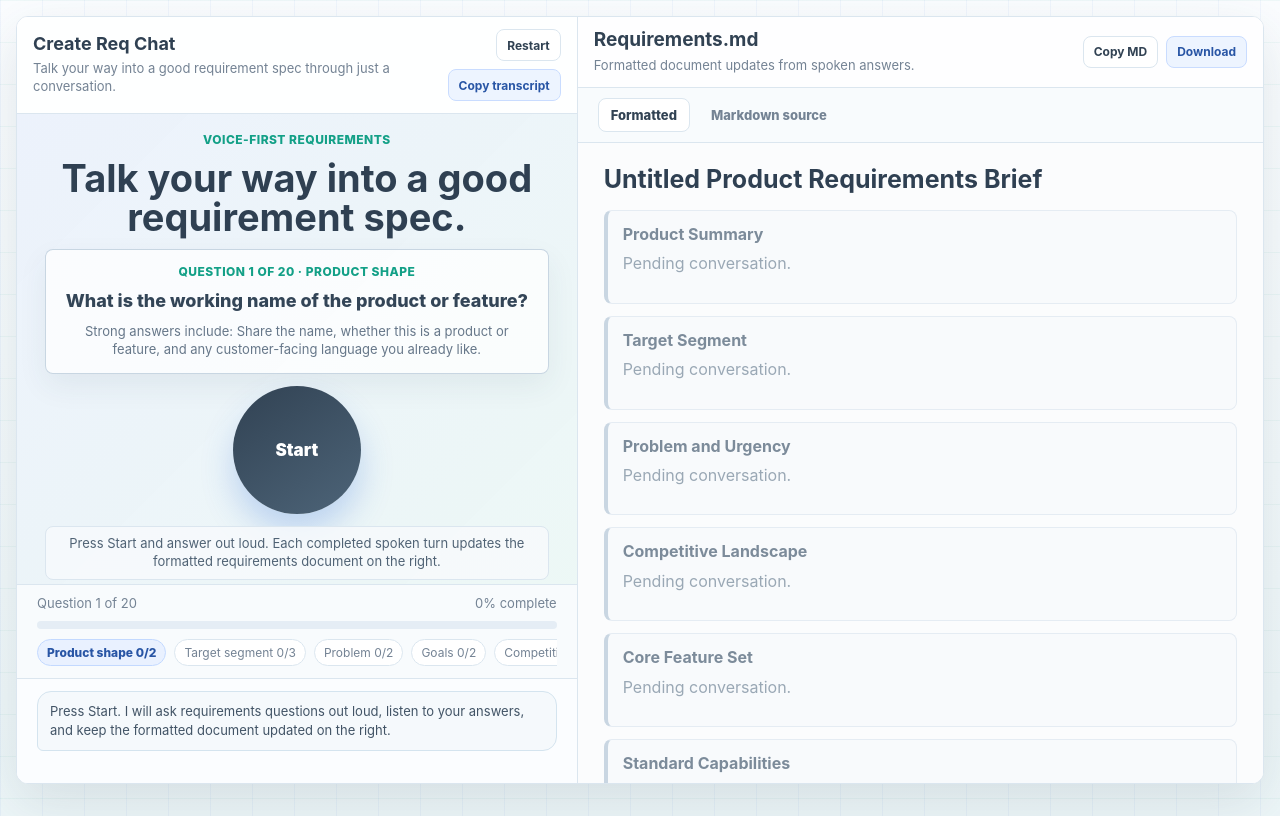
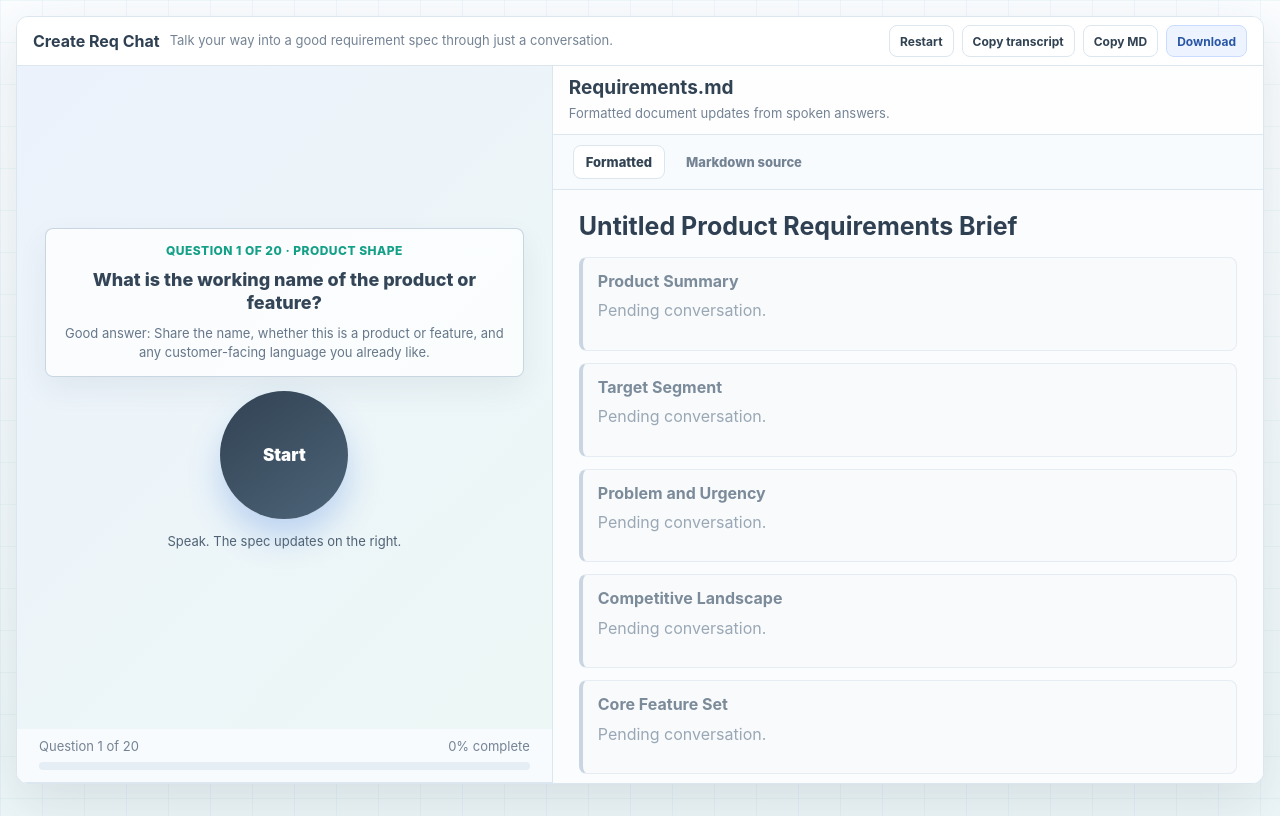
Before and after one commit to aditya-vithaldas/create-req-chat, a website: page index.html in a window 1280 px wide. Drawn offline with Linux system fonts and the light colour scheme.

Commit message:
Simplify voice workspace header

```diff
--- a/index.html
+++ b/index.html
@@ -57,12 +57,18 @@
       height: calc(100vh - 32px);
       margin: 16px auto;
       display: grid;
-      grid-template-columns: minmax(380px, 0.9fr) minmax(540px, 1.1fr);
+      grid-template-rows: auto minmax(0, 1fr);
       border: 1px solid var(--line);
       border-radius: 12px;
       background: var(--paper);
       box-shadow: var(--shadow);
       overflow: hidden;
+    }
+
+    .workspace {
+      min-height: 0;
+      display: grid;
+      grid-template-columns: minmax(380px, 0.86fr) minmax(540px, 1.14fr);
     }
 
     .conversation,
@@ -73,20 +79,27 @@
 
     .conversation {
       display: grid;
-      grid-template-rows: auto minmax(0, 1fr) auto minmax(90px, 0.22fr);
+      grid-template-rows: minmax(0, 1fr) auto minmax(0, auto);
       border-right: 1px solid var(--line);
       background: #fbfdff;
     }
 
-    .topbar,
+    .app-header,
     .doc-head {
-      padding: 12px 16px;
       display: flex;
       align-items: center;
       justify-content: space-between;
       gap: 14px;
       border-bottom: 1px solid var(--line);
       background: rgba(255, 255, 255, 0.86);
+    }
+
+    .app-header {
+      padding: 8px 16px;
+    }
+
+    .doc-head {
+      padding: 11px 16px;
     }
 
     h1,
@@ -97,7 +110,7 @@
     }
 
     h1 {
-      font-size: 18px;
+      font-size: 16px;
       line-height: 1.16;
       letter-spacing: 0;
       color: #2f4052;
@@ -118,11 +131,24 @@
     }
 
     .subtitle {
-      margin-top: 5px;
+      margin-top: 0;
       max-width: 560px;
     }
 
-    .session-actions,
+    .header-copy {
+      display: flex;
+      align-items: center;
+      gap: 10px;
+      min-width: 0;
+    }
+
+    .header-copy .subtitle {
+      white-space: nowrap;
+      overflow: hidden;
+      text-overflow: ellipsis;
+    }
+
+    .app-actions,
     .doc-actions {
       display: flex;
       flex-wrap: wrap;
@@ -149,9 +175,9 @@
     }
 
     .progress-wrap {
-      padding: 10px 20px;
+      padding: 9px 22px 12px;
       display: grid;
-      gap: 10px;
+      gap: 8px;
       border-bottom: 1px solid var(--line);
       background: #f8fbfd;
     }
@@ -180,7 +206,7 @@
     }
 
     .section-rail {
-      display: flex;
+      display: none;
       gap: 8px;
       overflow-x: auto;
       padding-bottom: 2px;
@@ -206,12 +232,17 @@
 
     .messages {
       min-height: 0;
+      max-height: 150px;
       overflow: auto;
       padding: 12px 20px 16px;
       display: flex;
       flex-direction: column;
       gap: 8px;
       background: #fbfdff;
+    }
+
+    .messages:empty {
+      display: none;
     }
 
     .bubble {
@@ -250,10 +281,9 @@
 
     .live-panel {
       min-height: 0;
-      padding: 18px 28px;
+      padding: 28px;
       display: grid;
       place-items: center;
-      border-bottom: 1px solid var(--line);
       background:
         linear-gradient(135deg, rgba(47, 111, 221, 0.09), rgba(19, 160, 135, 0.08)),
         #ffffff;
@@ -291,12 +321,11 @@
       min-width: 0;
       display: grid;
       justify-items: center;
-      gap: 12px;
+      gap: 14px;
       width: min(640px, 100%);
       text-align: center;
     }
 
-    .hero-kicker,
     .question-label {
       color: var(--accent);
       font-size: 12px;
@@ -305,19 +334,11 @@
       text-transform: uppercase;
     }
 
-    .voice-headline {
-      max-width: 600px;
-      font-size: clamp(26px, 3.5vw, 38px);
-      line-height: 1.02;
-      letter-spacing: 0;
-      color: #2f4052;
-    }
-
     .question-card {
-      width: min(600px, 100%);
+      width: min(540px, 100%);
       display: grid;
       gap: 10px;
-      padding: 14px;
+      padding: 14px 16px;
       border: 1px solid rgba(184, 201, 217, 0.76);
       border-radius: var(--radius);
       background: rgba(255, 255, 255, 0.74);
@@ -339,11 +360,10 @@
 
     .live-caption {
       min-height: 34px;
-      width: min(600px, 100%);
-      padding: 8px 12px;
-      border: 1px solid var(--line);
-      border-radius: var(--radius);
-      background: rgba(248, 251, 253, 0.82);
+      width: min(520px, 100%);
+      padding: 0;
+      border: 0;
+      background: transparent;
       color: #506375;
     }
 
@@ -493,12 +513,15 @@
         height: auto;
         min-height: calc(100vh - 20px);
         margin: 10px auto;
+      }
+
+      .workspace {
         grid-template-columns: 1fr;
       }
 
       .conversation {
-        min-height: 620px;
-        grid-template-rows: auto minmax(520px, auto) auto minmax(180px, auto);
+        min-height: 520px;
+        grid-template-rows: minmax(380px, auto) auto minmax(0, auto);
         border-right: 0;
         border-bottom: 1px solid var(--line);
       }
@@ -509,13 +532,13 @@
     }
 
     @media (max-width: 680px) {
-      .topbar,
+      .app-header,
       .doc-head {
         flex-direction: column;
+        align-items: flex-start;
       }
 
-      .session-actions,
-      .doc-actions {
+      .app-actions {
         justify-content: flex-start;
       }
 
@@ -527,10 +550,6 @@
         width: 108px;
         min-height: 108px;
       }
-
-      .voice-headline {
-        font-size: 30px;
-      }
     }
 
     @media (max-height: 760px) and (min-width: 1041px) {
@@ -541,11 +560,6 @@
       .voice-state {
         gap: 7px;
       }
-
-      .voice-headline {
-        font-size: 30px;
-      }
-
       .talk-button {
         width: 112px;
         min-height: 112px;
@@ -577,30 +591,31 @@
 </head>
 <body>
   <main class="app">
-    <section class="conversation" aria-label="Live voice requirements conversation">
-      <header class="topbar">
-        <div>
+    <header class="app-header">
+      <div class="header-copy">
         <h1>Create Req Chat</h1>
         <p class="subtitle">Talk your way into a good requirement spec through just a conversation.</p>
       </div>
-        <div class="session-actions">
+      <div class="app-actions">
         <button class="ghost-button" id="restartButton" type="button">Restart</button>
-          <button class="secondary-button" id="copyTranscriptButton" type="button">Copy transcript</button>
+        <button class="ghost-button" id="copyTranscriptButton" type="button">Copy transcript</button>
+        <button class="ghost-button" id="copyMarkdownButton" type="button">Copy MD</button>
+        <button class="secondary-button" id="downloadButton" type="button">Download</button>
       </div>
     </header>
 
+    <div class="workspace">
+    <section class="conversation" aria-label="Live voice requirements conversation">
       <div class="live-panel">
         <div class="voice-state">
-          <p class="hero-kicker">Voice-first requirements</p>
-          <h2 class="voice-headline">Talk your way into a good requirement spec.</h2>
           <div class="question-card">
             <div class="question-label" id="questionLabel">Question 1 of 20 · Product shape</div>
             <div class="voice-title" id="voiceTitle">Ready when you are.</div>
             <div class="answer-guide" id="answerGuide">A strong answer gives enough detail that someone else could make a product decision from it.</div>
           </div>
           <button class="talk-button idle" id="talkButton" type="button">Start</button>
-          <div class="live-caption" id="liveCaption">Press Start and answer out loud. Each completed spoken turn updates the formatted requirements document on the right.</div>
-          <div class="voice-hint" id="voiceHint"><strong>Gemini Live target:</strong> the app requests a short-lived token from `/api/gemini-live-token`; browser speech is the local fallback until full audio streaming is connected.</div>
+          <div class="live-caption" id="liveCaption">Speak. The spec updates on the right.</div>
+          <div class="voice-hint hidden" id="voiceHint"><strong>Gemini Live target:</strong> token endpoint ready.</div>
         </div>
       </div>
 
@@ -624,10 +639,6 @@
           <h2>Requirements.md</h2>
           <p class="doc-status" id="docStatus">Formatted document updates from spoken answers.</p>
         </div>
-        <div class="doc-actions">
-          <button class="ghost-button" id="copyMarkdownButton" type="button">Copy MD</button>
-          <button class="secondary-button" id="downloadButton" type="button">Download</button>
-        </div>
       </header>
 
       <nav class="doc-tabs" aria-label="Document view">
@@ -640,6 +651,7 @@
         <textarea class="markdown-editor hidden" id="markdownEditor" readonly aria-label="Markdown source"></textarea>
       </div>
     </section>
+    </div>
   </main>
 
   <script>
@@ -807,6 +819,7 @@
         if (stored && typeof stored === "object") {
           answers = stored.answers || {};
           transcript = stored.transcript || [];
+          transcript = transcript.filter((turn) => turn.text !== "Press Start. I will ask requirements questions out loud, listen to your answers, and keep the formatted document updated on the right.");
           currentIndex = Number.isInteger(stored.currentIndex) ? stored.currentIndex : 0;
           currentIndex = Math.max(0, Math.min(currentIndex, questions.length));
         }
@@ -993,9 +1006,7 @@ ${answerFor("validationPlan") || pendingText()}
     function renderTranscript() {
       messages.replaceChildren();
       if (!transcript.length) {
-        addBubble("system", "Press Start. I will ask requirements questions out loud, listen to your answers, and keep the formatted document updated on the right.");
-        transcript = transcript.slice(0, 1);
-        saveState();
+        return;
       } else {
         const restored = [...transcript];
         transcript = [];
@@ -1018,7 +1029,7 @@ ${answerFor("validationPlan") || pendingText()}
 
       questionLabel.textContent = `Question ${currentIndex + 1} of ${questions.length} · ${question.section}`;
       voiceTitle.textContent = question.prompt;
-      answerGuide.textContent = `Strong answers include: ${question.guide}`;
+      answerGuide.textContent = `Good answer: ${question.guide}`;
     }
 
     function askCurrentQuestion() {
@@ -1031,7 +1042,7 @@ ${answerFor("validationPlan") || pendingText()}
 
       addBubble("assistant", question.prompt);
       speak(question.prompt);
-      liveCaption.textContent = "Listening for your answer. Aim for details, examples, tradeoffs, and constraints.";
+      liveCaption.textContent = "Listening.";
     }
 
     function speak(text) {
@@ -1112,7 +1123,7 @@ ${answerFor("validationPlan") || pendingText()}
         if (!response.ok) return;
         const payload = await response.json();
         if (payload.access_token) {
-          voiceHint.innerHTML = `<strong>Gemini Live token ready:</strong> ${escapeHtml(payload.model || geminiLiveConfig.model)}. Browser speech fallback is active until full audio streaming is connected.`;
+          voiceHint.innerHTML = `<strong>Gemini Live token ready:</strong> ${escapeHtml(payload.model || geminiLiveConfig.model)}.`;
         }
       } catch {
         // Static mode or no backend: browser speech fallback remains active.
@@ -1183,7 +1194,7 @@ ${answerFor("validationPlan") || pendingText()}
         talkButton.textContent = "Start";
         talkButton.classList.remove("listening");
         talkButton.classList.add("idle");
-        liveCaption.textContent = "Press Start to continue the live voice conversation.";
+        liveCaption.textContent = "Paused.";
       }
     }
 
@@ -1230,7 +1241,7 @@ ${answerFor("validationPlan") || pendingText()}
       talkButton.textContent = "Start";
       talkButton.classList.remove("listening");
       talkButton.classList.add("idle");
-      liveCaption.textContent = "Press Start and answer out loud. Each completed spoken turn updates the formatted requirements document on the right.";
+      liveCaption.textContent = "Speak. The spec updates on the right.";
       renderTranscript();
       updateAll();
     }
```
Lines whose indentation alone changed are shown as unchanged.
